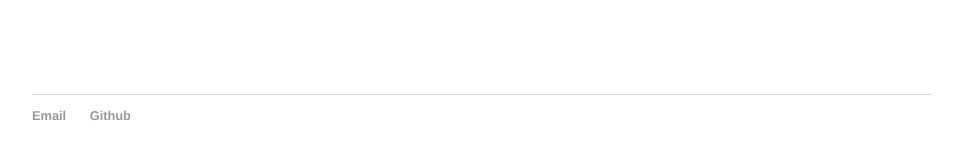
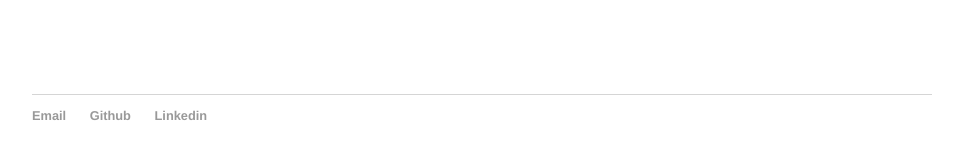
Before and after one commit to xingcheg/xingcheg.github.io, a Jekyll site: the page built from index.html, in a window 1280 px wide. Shown: the part 428-587 px from the top of the page, without its empty margins (158-1121 px from the left). Built offline with Jekyll 4.4.1, drawn with Linux system fonts in a browser that asks for light colours.

Commit message:
Update default.html

```diff
--- a/_layouts/default.html
+++ b/_layouts/default.html
@@ -29,6 +29,7 @@
 	    		<ul>
 	        		<li><a href="mailto:gxcznb@gmail.com">Email</a></li>
 	        		<li><a href="https://github.com/xingcheg">Github</a></li>
+				<li><a href="https://www.linkedin.com/in/xingche-guo-506164143">Linkedin</a></li>
 				</ul>
 			</footer>
 		</body>
```
